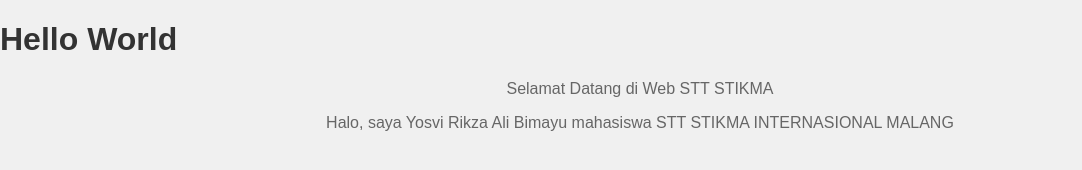
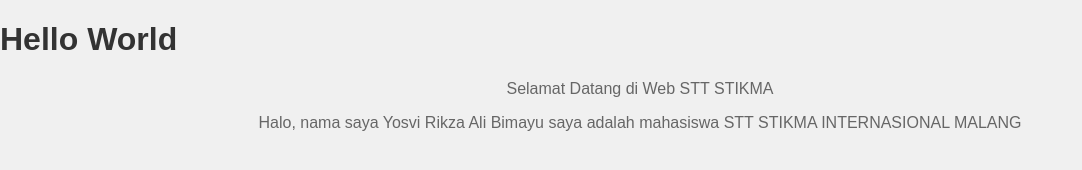
Before and after one commit to yosvi-bimayu/web_compro, a plain HTML site: page index.html in a window 1280 px wide. Shown: the whole page, without its empty margins (0-1082 px from the left). Drawn offline with Linux system fonts and the light colour scheme.

Commit message:
Menambahkan kode fungsi pada file index.html

```diff
--- a/index.html
+++ b/index.html
@@ -9,7 +9,7 @@
 <body>
     <h1>Hello World</h1>
     <p>Selamat Datang di Web STT STIKMA</p>
-    <p>Halo, saya Yosvi Rikza Ali Bimayu mahasiswa STT STIKMA INTERNASIONAL MALANG</p>
+    <p>Halo, nama saya Yosvi Rikza Ali Bimayu saya adalah mahasiswa STT STIKMA INTERNASIONAL MALANG</p>
     <!-- NIM: 21112562 -->
 
     <script src="script.js"></script>
```
